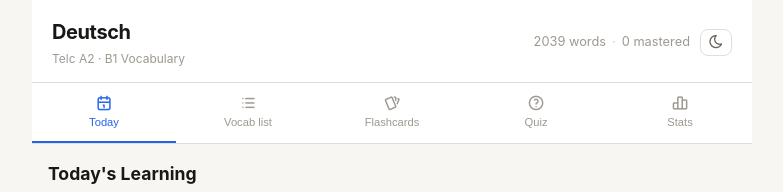
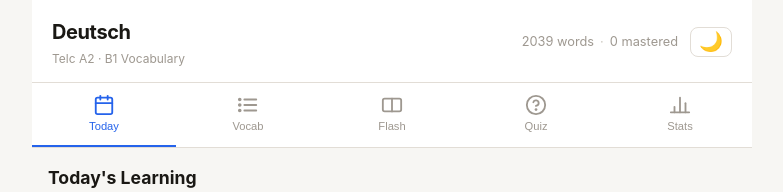
Before and after one commit to ankon111/telc-vocab-app, a React (Vite) app: page / in a window 1280 px wide. Shown: the top 192 px of the page, without its empty margins (248-1031 px from the left). Built offline with nearby package versions, Linux system fonts and the light colour scheme.

Commit message:
add pagination and fixed tab width issues

```diff
--- a/index.html
+++ b/index.html
@@ -1,15 +1,24 @@
 <!DOCTYPE html>
 <html lang="de">
+
 <head>
   <meta charset="UTF-8" />
   <link rel="icon" type="image/svg+xml" href="/favicon.svg" />
-    <meta name="viewport" content="width=device-width, initial-scale=1.0" />
+  <link rel="apple-touch-icon" href="/favicon.svg" />
+  <meta name="viewport" content="width=device-width, initial-scale=1.0, viewport-fit=cover" />
+  <meta name="apple-mobile-web-app-capable" content="yes" />
+  <meta name="apple-mobile-web-app-status-bar-style" content="black-translucent" />
+  <meta name="apple-mobile-web-app-title" content="TELC" />
+  <meta name="theme-color" content="#ffffff" />
   <title>Telc Deutsch A2 · B1 Vocabulary</title>
   <link rel="stylesheet" href="https://cdn.jsdelivr.net/npm/@tabler/icons-webfont@3.10.0/tabler-icons.min.css" />
-    <meta name="description" content="German vocabulary study app for Telc A2 and B1 exams with Bengali and English translations" />
+  <meta name="description"
+    content="German vocabulary study app for Telc A2 and B1 exams with Bengali and English translations" />
 </head>
+
 <body>
   <div id="root"></div>
   <script type="module" src="/src/main.jsx"></script>
 </body>
+
 </html>
--- a/src/App.css
+++ b/src/App.css
@@ -73,21 +73,25 @@ body { font-family: -apple-system, BlinkMacSystemFont, "Segoe UI", sans-serif; b
 .title-sub { font-size: 0.75rem; color: var(--text3); margin-top: 1px; }
 .header-stats { font-size: 0.8rem; color: var(--text3); display: flex; gap: 6px; align-items: center; }
 .dot { color: var(--border2); }
-.theme-toggle { background: none; border: 1px solid var(--border); border-radius: var(--radius); padding: 4px 7px; cursor: pointer; color: var(--text2); font-size: 1rem; line-height: 1; margin-left: 4px; transition: background 0.15s, color 0.15s; }
-.theme-toggle:hover { background: var(--surface2); color: var(--text); }
+.theme-toggle { background: none; border: 1px solid var(--border); border-radius: var(--radius); padding: 4px 8px; cursor: pointer; color: var(--text2); font-size: 1.2rem; line-height: 1; margin-left: 6px; transition: background 0.15s, color 0.15s; display: flex; align-items: center; justify-content: center; }
+.theme-toggle:hover { background: var(--surface2); }
 
 .app-nav { background: var(--surface); border-bottom: 1px solid var(--border); display: flex; }
-.nav-btn { flex: 1; display: flex; flex-direction: column; align-items: center; gap: 3px; padding: 0.6rem 0.5rem; font-size: 0.7rem; color: var(--text3); background: none; border: none; border-bottom: 2px solid transparent; cursor: pointer; transition: color 0.15s, border-color 0.15s; min-height: 60px; justify-content: center; }
-.nav-btn i { font-size: 1.1rem; }
-.nav-btn span { word-break: break-word; line-height: 1.2; overflow: hidden; display: -webkit-box; -webkit-line-clamp: 2; -webkit-box-orient: vertical; }
+.nav-btn { flex: 1 1 0; min-width: 0; display: flex; flex-direction: column; align-items: center; justify-content: center; gap: 4px; padding: 0.6rem 4px; color: var(--text3); background: none; border: none; border-bottom: 2px solid transparent; cursor: pointer; transition: color 0.15s, border-color 0.15s; min-height: 64px; text-align: center; }
+.nav-icon { display: flex; align-items: center; justify-content: center; flex-shrink: 0; }
+.nav-icon svg { width: clamp(18px, 5vw, 22px); height: clamp(18px, 5vw, 22px); }
+.nav-label { display: block; font-size: clamp(0.58rem, 2.8vw, 0.7rem); line-height: 1.2; white-space: nowrap; font-weight: 500; }
 .nav-btn.active { color: var(--accent); border-bottom-color: var(--accent); }
 .nav-btn:hover:not(.active) { color: var(--text2); }
 
-@media (max-width: 480px) {
-  .nav-btn { font-size: 0.65rem; padding: 0.5rem 0.3rem; }
-}
+.app-main { flex: 1; padding: 1rem; }
 
-.app-main { flex: 1; padding: 1rem; }
+/* Pagination */
+.pagination { display: flex; align-items: center; justify-content: center; gap: 6px; padding: 1.25rem 0 0.5rem; flex-wrap: wrap; }
+.page-btn { background: var(--surface); border: 1px solid var(--border); border-radius: var(--radius); padding: 6px 12px; cursor: pointer; color: var(--text2); font-size: 0.85rem; transition: background 0.15s, color 0.15s; }
+.page-btn:hover:not(:disabled) { background: var(--surface2); color: var(--text); }
+.page-btn:disabled { opacity: 0.35; cursor: default; }
+.page-info { font-size: 0.85rem; color: var(--text3); padding: 0 4px; }
 
 /* Badges */
 .badge { display: inline-block; font-size: 0.65rem; font-weight: 600; padding: 2px 7px; border-radius: 20px; white-space: nowrap; letter-spacing: 0.03em; }
@@ -163,8 +167,6 @@ body { font-family: -apple-system, BlinkMacSystemFont, "Segoe UI", sans-serif; b
 
 @media (max-width: 480px) {
   .app-main { padding: 0.75rem; }
-  .nav-btn span { display: none; }
-  .nav-btn { padding: 0.75rem 0.5rem; }
 }
 
 /* VocabList */
--- a/src/App.jsx
+++ b/src/App.jsx
@@ -17,6 +17,34 @@ function loadProgress() {
 
 function saveProgress(p) {
   try { localStorage.setItem(STORAGE_KEY, JSON.stringify(p)) } catch {}
+}
+
+const TAB_ICONS = {
+  today: (
+    <svg width="22" height="22" viewBox="0 0 24 24" fill="none" stroke="currentColor" strokeWidth="2" strokeLinecap="round" strokeLinejoin="round">
+      <rect x="3" y="4" width="18" height="18" rx="2"/><line x1="16" y1="2" x2="16" y2="6"/><line x1="8" y1="2" x2="8" y2="6"/><line x1="3" y1="10" x2="21" y2="10"/>
+    </svg>
+  ),
+  list: (
+    <svg width="22" height="22" viewBox="0 0 24 24" fill="none" stroke="currentColor" strokeWidth="2" strokeLinecap="round" strokeLinejoin="round">
+      <line x1="8" y1="6" x2="21" y2="6"/><line x1="8" y1="12" x2="21" y2="12"/><line x1="8" y1="18" x2="21" y2="18"/><circle cx="3" cy="6" r="1" fill="currentColor"/><circle cx="3" cy="12" r="1" fill="currentColor"/><circle cx="3" cy="18" r="1" fill="currentColor"/>
+    </svg>
+  ),
+  flash: (
+    <svg width="22" height="22" viewBox="0 0 24 24" fill="none" stroke="currentColor" strokeWidth="2" strokeLinecap="round" strokeLinejoin="round">
+      <rect x="2" y="5" width="20" height="14" rx="2"/><line x1="12" y1="5" x2="12" y2="19"/>
+    </svg>
+  ),
+  quiz: (
+    <svg width="22" height="22" viewBox="0 0 24 24" fill="none" stroke="currentColor" strokeWidth="2" strokeLinecap="round" strokeLinejoin="round">
+      <circle cx="12" cy="12" r="10"/><path d="M9.09 9a3 3 0 0 1 5.83 1c0 2-3 3-3 3"/><line x1="12" y1="17" x2="12.01" y2="17" strokeWidth="3" strokeLinecap="round"/>
+    </svg>
+  ),
+  stats: (
+    <svg width="22" height="22" viewBox="0 0 24 24" fill="none" stroke="currentColor" strokeWidth="2" strokeLinecap="round" strokeLinejoin="round">
+      <line x1="18" y1="20" x2="18" y2="10"/><line x1="12" y1="20" x2="12" y2="4"/><line x1="6" y1="20" x2="6" y2="14"/><line x1="2" y1="20" x2="22" y2="20"/>
+    </svg>
+  ),
 }
 
 export default function App() {
@@ -149,11 +177,11 @@ export default function App() {
   const todaysDeck = getTodaysDeck()
 
   const tabs = [
-    { id: "today", label: "Today", icon: "ti-calendar" },
-    { id: "list", label: "Vocab list", icon: "ti-list" },
-    { id: "flash", label: "Flashcards", icon: "ti-cards" },
-    { id: "quiz", label: "Quiz", icon: "ti-help" },
-    { id: "stats", label: "Stats", icon: "ti-chart-bar" },
+    { id: "today", label: "Today", icon: TAB_ICONS.today },
+    { id: "list", label: "Vocab", icon: TAB_ICONS.list },
+    { id: "flash", label: "Flash", icon: TAB_ICONS.flash },
+    { id: "quiz", label: "Quiz", icon: TAB_ICONS.quiz },
+    { id: "stats", label: "Stats", icon: TAB_ICONS.stats },
   ]
 
   const mastered = allWords.filter(w => (progress[w.id]?.srsScore ?? 0) >= 4).length
@@ -171,8 +199,8 @@ export default function App() {
             <span>{allWords.length} words</span>
             <span className="dot">·</span>
             <span>{mastered} mastered</span>
-            <button className="theme-toggle" onClick={toggleTheme} aria-label="Toggle theme">
-              <i className={`ti ${theme === "dark" ? "ti-sun" : "ti-moon"}`} aria-hidden="true" />
+            <button className="theme-toggle" onClick={toggleTheme} aria-label="Toggle theme" title={`Switch to ${theme === 'dark' ? 'light' : 'dark'} mode`}>
+              {theme === "dark" ? "☀️" : "🌙"}
             </button>
           </div>
         </div>
@@ -185,8 +213,8 @@ export default function App() {
             className={`nav-btn ${tab === t.id ? "active" : ""}`}
             onClick={() => setTab(t.id)}
           >
-            <i className={`ti ${t.icon}`} aria-hidden="true" />
-            <span>{t.label}</span>
+            <span className="nav-icon">{t.icon}</span>
+            <span className="nav-label">{t.label}</span>
           </button>
         ))}
       </nav>
--- a/src/components/VocabList.jsx
+++ b/src/components/VocabList.jsx
@@ -1,4 +1,6 @@
-import { useState, useMemo } from "react"
+import { useState, useMemo, useEffect } from "react"
+
+const PAGE_SIZE = 200
 
 const TYPE_COLORS = {
   Nomen: "badge-type",
@@ -135,6 +137,7 @@ export default function VocabList({ words, onUpdate }) {
   const [typeFilter, setTypeFilter] = useState("all")
   const [starredOnly, setStarredOnly] = useState(false)
   const [shuffled, setShuffled] = useState(false)
+  const [page, setPage] = useState(1)
 
   const types = useMemo(() => {
     const s = new Set(words.map(w => w.type))
@@ -150,6 +153,12 @@ export default function VocabList({ words, onUpdate }) {
     if (shuffled) ws = [...ws].sort(() => Math.random() - 0.5)
     return ws
   }, [words, search, levelFilter, typeFilter, starredOnly, shuffled])
+
+  // Reset to page 1 whenever filters change
+  useEffect(() => { setPage(1) }, [search, levelFilter, typeFilter, starredOnly, shuffled])
+
+  const totalPages = Math.max(1, Math.ceil(filtered.length / PAGE_SIZE))
+  const paginated = filtered.slice((page - 1) * PAGE_SIZE, page * PAGE_SIZE)
 
   return (
     <div>
@@ -175,22 +184,32 @@ export default function VocabList({ words, onUpdate }) {
             <select className="type-select" value={typeFilter} onChange={e => setTypeFilter(e.target.value)}>
               {types.map(t => <option key={t} value={t}>{t === "all" ? "All types" : t}</option>)}
             </select>
-            <button className="btn" onClick={() => setShuffled(s => !s)} title="Shuffle">
-              <i className="ti ti-shuffle" aria-hidden="true" />
+            <button className="btn" onClick={() => setShuffled(s => !s)} title="Shuffle" style={{ fontSize: '1.1rem' }}>
+              🔀
             </button>
           </div>
         </div>
       </div>
 
-      <div className="list-count">{filtered.length} words</div>
+      <div className="list-count">{filtered.length} words{totalPages > 1 ? ` · page ${page} of ${totalPages}` : ""}</div>
 
       <div className="word-list">
-        {filtered.map(w => <WordCard key={w.id} word={w} onUpdate={onUpdate} />)}
+        {paginated.map(w => <WordCard key={w.id} word={w} onUpdate={onUpdate} />)}
       </div>
 
       {filtered.length === 0 && (
         <div className="empty-state">No words found. Try a different search or filter.</div>
       )}
+
+      {totalPages > 1 && (
+        <div className="pagination">
+          <button className="page-btn" onClick={() => setPage(1)} disabled={page === 1}>«</button>
+          <button className="page-btn" onClick={() => setPage(p => Math.max(1, p - 1))} disabled={page === 1}>‹ Prev</button>
+          <span className="page-info">{page} / {totalPages}</span>
+          <button className="page-btn" onClick={() => setPage(p => Math.min(totalPages, p + 1))} disabled={page === totalPages}>Next ›</button>
+          <button className="page-btn" onClick={() => setPage(totalPages)} disabled={page === totalPages}>»</button>
+        </div>
+      )}
     </div>
   )
 }
--- a/vite.config.js
+++ b/vite.config.js
@@ -16,8 +16,15 @@ export default defineConfig({
         display: 'standalone',
         scope: '/telc-vocab-app/',
         start_url: '/telc-vocab-app/',
+        orientation: 'portrait-primary',
+        categories: ['education', 'productivity'],
+        screenshots: [
+          { src: '/favicon.svg', sizes: '192x192', form_factor: 'narrow', type: 'image/svg+xml' },
+          { src: '/favicon.svg', sizes: '512x512', form_factor: 'wide', type: 'image/svg+xml' }
+        ],
         icons: [
-          { src: '/favicon.svg', sizes: 'any', type: 'image/svg+xml' }
+          { src: '/favicon.svg', sizes: '192x192', type: 'image/svg+xml', purpose: 'any' },
+          { src: '/favicon.svg', sizes: '512x512', type: 'image/svg+xml', purpose: 'any' }
         ]
       },
       workbox: {
```
Lines whose indentation alone changed are shown as unchanged.
